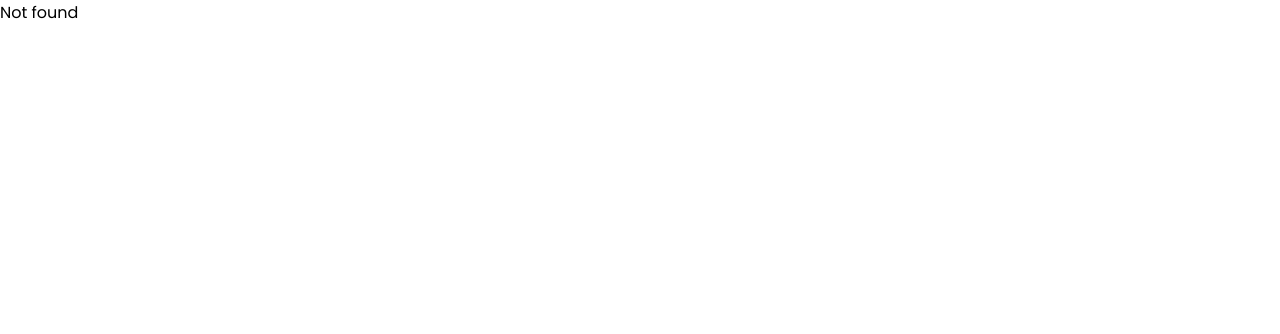
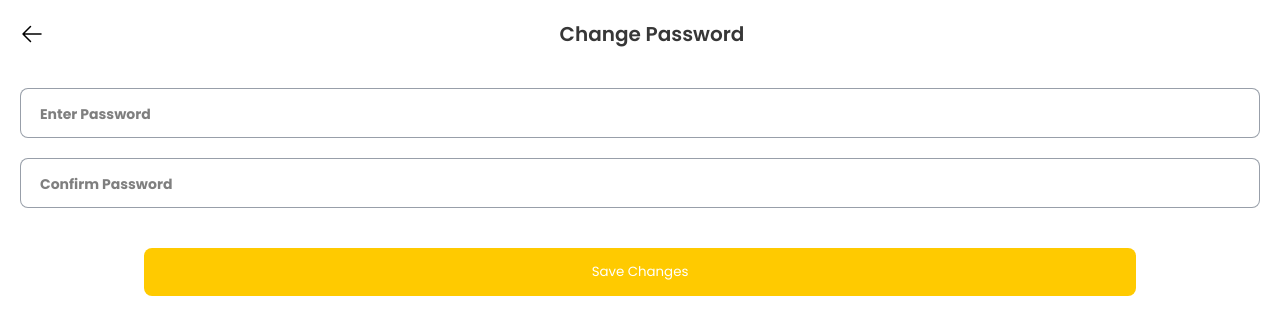
Before and after one commit to JoshAjikaze/StockInchApp, a React (Vite) app: page /changepwd in a window 1280 px wide. Shown: the top 334 px of the page. Built offline with nearby package versions, Linux system fonts and the light colour scheme.

Commit message:
Profile Pages

```diff
--- a/src/user/products/Categories.tsx
+++ b/src/user/products/Categories.tsx
@@ -15,9 +15,14 @@ const Categories = () => {
           </svg>
         </button>
 
-        <p className="text-lg font-semibold capitalize text-Gray">{ id || "All Categories"}</p>
+        <p className="text-lg font-semibold capitalize text-Gray">{id || "All Categories"}</p>
 
-        <div />
+        <button className="default-btn">
+          <svg xmlns="http://www.w3.org/2000/svg" viewBox="0 0 20 20" fill="currentColor" className="size-5">
+            <path d="M10 3.75a2 2 0 1 0-4 0 2 2 0 0 0 4 0ZM17.25 4.5a.75.75 0 0 0 0-1.5h-5.5a.75.75 0 0 0 0 1.5h5.5ZM5 3.75a.75.75 0 0 1-.75.75h-1.5a.75.75 0 0 1 0-1.5h1.5a.75.75 0 0 1 .75.75ZM4.25 17a.75.75 0 0 0 0-1.5h-1.5a.75.75 0 0 0 0 1.5h1.5ZM17.25 17a.75.75 0 0 0 0-1.5h-5.5a.75.75 0 0 0 0 1.5h5.5ZM9 10a.75.75 0 0 1-.75.75h-5.5a.75.75 0 0 1 0-1.5h5.5A.75.75 0 0 1 9 10ZM17.25 10.75a.75.75 0 0 0 0-1.5h-1.5a.75.75 0 0 0 0 1.5h1.5ZM14 10a2 2 0 1 0-4 0 2 2 0 0 0 4 0ZM10 16.25a2 2 0 1 0-4 0 2 2 0 0 0 4 0Z" />
+          </svg>
+        </button>
+
       </div>
 
       <div className="grid grid-cols-2 gap-2">
--- /dev/null
+++ b/src/user/profile/ChangeAddress.tsx
@@ -0,0 +1,24 @@
+import BackButton from "../../components/BackButton"
+
+const ChangeAddress = () => {
+    return (
+        <div className="w-full">
+
+            <div className="flex justify-between items-center p-5">
+                <BackButton /> <p className="text-xl font-semibold text-Gray">Change Address</p>
+                <div />
+            </div>
+
+            <div className="flex relative p-5">
+                <input type="text" className="px-12 w-[95%] h-12 rounded-md border border-transparent border-solid outline-none bg-LightGray" />
+                <svg xmlns="http://www.w3.org/2000/svg" viewBox="0 0 20 20" fill="currentColor" className="absolute top-9 left-10 size-5">
+                    <path fillRule="evenodd" d="M9 3.5a5.5 5.5 0 1 0 0 11 5.5 5.5 0 0 0 0-11ZM2 9a7 7 0 1 1 12.452 4.391l3.328 3.329a.75.75 0 1 1-1.06 1.06l-3.329-3.328A7 7 0 0 1 2 9Z" clipRule="evenodd" />
+                </svg>
+            </div>
+
+
+        </div>
+    )
+}
+
+export default ChangeAddress
--- /dev/null
+++ b/src/user/profile/ChangePWD.tsx
@@ -0,0 +1,31 @@
+import BackButton from "../../components/BackButton"
+
+const ChangePWD = () => {
+  return (
+    <div className="w-full">
+
+        <div className="flex justify-between items-center p-5">
+            <BackButton /> <p className="text-xl font-semibold text-Gray">Change Password</p>
+            <div />
+        </div>
+
+        <form action="" className="flex flex-col gap-y-5 py-[2.5vh] p-5">
+                <div className="flex relative">
+                  <input id="email" type="password" placeholder="Name" className="w-full placeholder-transparent peer input-field" />
+                  <label htmlFor="email" className="input-label">Enter Password</label>
+                </div>
+
+                <div className="flex relative">
+                  <input id="email" type="password" placeholder="Name" className="w-full placeholder-transparent peer input-field" />
+                  <label htmlFor="email" className="input-label">Confirm Password</label>
+                </div>
+
+                <div className="flex justify-center my-5 w-full">
+                  <button className="yellow-btn">Save Changes</button>
+                </div>
+              </form>
+    </div>
+  )
+}
+
+export default ChangePWD
--- a/src/user/profile/Profile.tsx
+++ b/src/user/profile/Profile.tsx
@@ -1,5 +1,6 @@
 import { useState, Fragment } from "react"
 import BackButton from "../../components/BackButton"
+import { Link } from "react-router-dom"
 
 const Profile = () => {
 
@@ -23,7 +24,7 @@ const Profile = () => {
 
               <section className="relative w-full md:w-[500px] space-y-5 mt-10 ">
 
-                <div className="relative w-[95%] px-[2.5%] py-2 border-solid border-[1px] border-black/25 rounded-md flex items-center gap-5 ">
+                <Link to="/changeaddress" className="text-Gray no-underline relative w-[95%] px-[2.5%] py-2 border-solid border-[1px] border-black/25 rounded-md flex items-center gap-5 ">
                   <p>
                     <svg xmlns="http://www.w3.org/2000/svg" fill="none" viewBox="0 0 24 24" strokeWidth={1.5} stroke="currentColor" className="size-8 stroke-LightGray">
                       <path strokeLinecap="round" strokeLinejoin="round" d="M15 10.5a3 3 0 1 1-6 0 3 3 0 0 1 6 0Z" />
@@ -39,7 +40,7 @@ const Profile = () => {
                       <path strokeLinecap="round" strokeLinejoin="round" d="m8.25 4.5 7.5 7.5-7.5 7.5" />
                     </svg>
                   </span>
-                </div>
+                </Link>
 
                 <div className="border-solid border-[1px] border-black/25 rounded-md">
 
@@ -74,7 +75,7 @@ const Profile = () => {
 
                 </div>
 
-                <div className="relative w-[95%] px-[2.5%] py-2 border-solid border-[1px] border-black/25 rounded-md flex items-center gap-5 ">
+                <Link to="/changepwd" className="text-Gray no-underline relative w-[95%] px-[2.5%] py-2 border-solid border-[1px] border-black/25 rounded-md flex items-center gap-5 ">
                   <p>
                     <svg xmlns="http://www.w3.org/2000/svg" fill="none" viewBox="0 0 24 24" strokeWidth={1.5} stroke="currentColor" className="size-8 stroke-LightGray">
                       <path strokeLinecap="round" strokeLinejoin="round" d="M16.5 10.5V6.75a4.5 4.5 0 1 0-9 0v3.75m-.75 11.25h10.5a2.25 2.25 0 0 0 2.25-2.25v-6.75a2.25 2.25 0 0 0-2.25-2.25H6.75a2.25 2.25 0 0 0-2.25 2.25v6.75a2.25 2.25 0 0 0 2.25 2.25Z" />
@@ -88,7 +89,7 @@ const Profile = () => {
                       <path strokeLinecap="round" strokeLinejoin="round" d="m8.25 4.5 7.5 7.5-7.5 7.5" />
                     </svg>
                   </span>
-                </div>
+                </Link>
 
               </section>
 
@@ -101,12 +102,19 @@ const Profile = () => {
                 <path strokeLinecap="round" strokeLinejoin="round" d="M10.5 19.5 3 12m0 0 7.5-7.5M3 12h18" />
               </svg>
             </button>
-            <div className="flex justify-center items-center w-full">
-              <img src="https://placehold.co/100x100" alt="" className="rounded-full size-22" />
+
+            <div className="flex justify-center items-center my-20 w-full">
+              <div className="flex relative justify-center items-center bg-white rounded-full border-2 border-solid border-Yellow size-22">
+                <img src="https://placehold.co/100x100" alt="" className="rounded-full" />
+                <button className="flex absolute bottom-3 -right-4 justify-center items-center p-2 bg-white rounded-full shadow-md default-btn">
+                  <svg xmlns="http://www.w3.org/2000/svg" viewBox="0 0 20 20" fill="currentColor" className="size-5 fill-none stroke-Gray">
+                    <path d="m2.695 14.762-1.262 3.155a.5.5 0 0 0 .65.65l3.155-1.262a4 4 0 0 0 1.343-.886L17.5 5.501a2.121 2.121 0 0 0-3-3L3.58 13.419a4 4 0 0 0-.885 1.343Z" />
+                  </svg>
+                </button>
+              </div>
             </div>
 
             <div className="flex">
-
 
               <form action="" className="flex flex-col gap-y-5 px-5 py-[2.5vh] w-full">
                 <div className="flex relative">
@@ -129,7 +137,7 @@ const Profile = () => {
                   <input id="email" type="text" placeholder="Name" className="w-full placeholder-transparent cursor-not-allowed peer input-field" readOnly />
                   <label htmlFor="email" className="input-label">24/03/1999</label>
                 </div>
-                <div className="flex justify-center w-full">
+                <div className="flex justify-center my-5 w-full">
                   <button className="yellow-btn">Save Changes</button>
                 </div>
               </form>
```
Also changed, not shown: src/App.tsx (+10 -0 lines).
